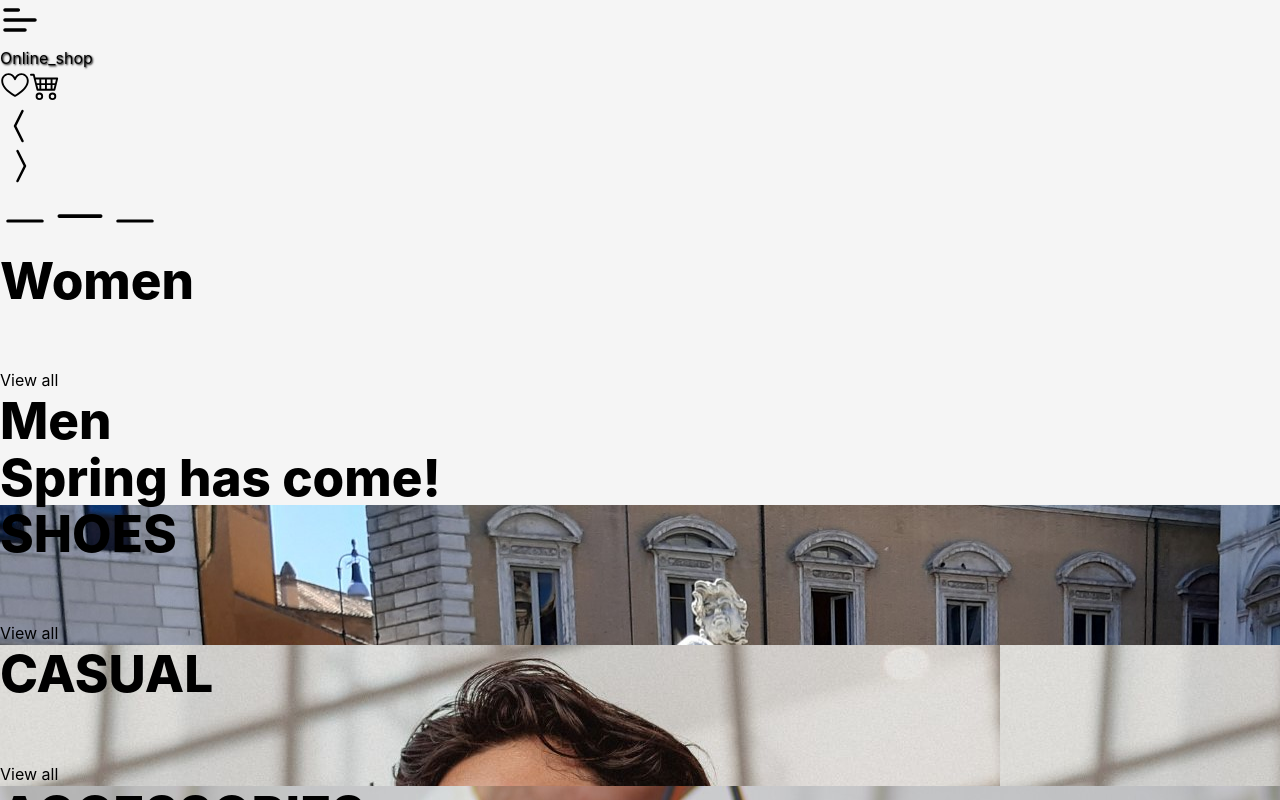
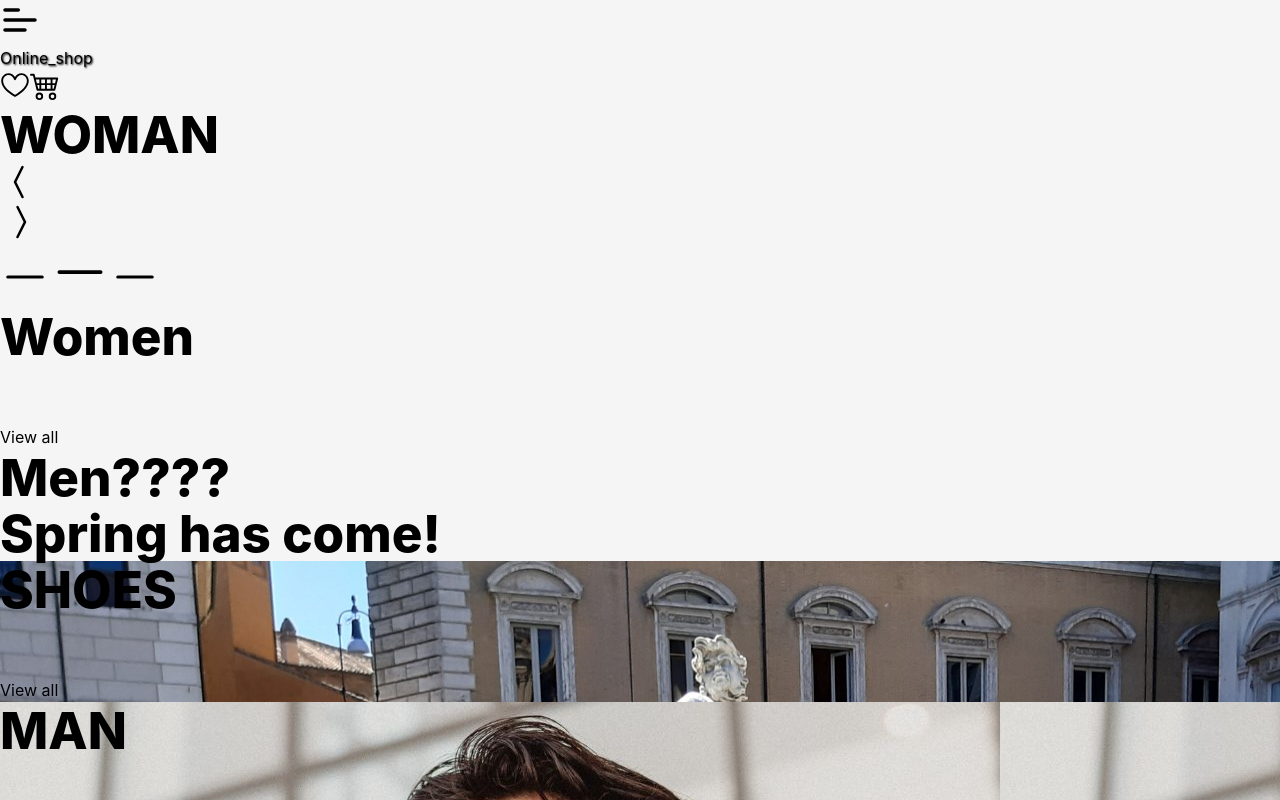
Before and after one commit to wanghaisheng/a-Online_shop-hub, a React (Vite) app: page / in a window 1280 px wide. Shown: the top 800 px of the page. Built offline with nearby package versions, Linux system fonts and the light colour scheme.

Commit message:
adding last product category to the store

```diff
--- /dev/null
+++ b/src/QueryFetched/QueryFetchedMen.tsx
@@ -0,0 +1,41 @@
+import { useQuery } from "@tanstack/react-query";
+import { fetchMen } from "../URLsForFetching/UrlsFetching";
+import { Link } from "react-router-dom";
+
+type MenType = {
+  id: number;
+  description: string;
+  image: string;
+  title: string;
+  price: number;
+  category: string;
+};
+
+function QueryFetchedMen() {
+
+  const fetchedMen = useQuery({
+    queryKey: ["men"],
+    queryFn: fetchMen,
+  });
+
+  //console.log(fetchedJewelry);
+
+  if (fetchedMen.isError) {
+    return <h3>{JSON.stringify(fetchedMen.error.message)}</h3>;
+  }
+
+  return (
+    <div>
+      {fetchedMen?.data?.map((item: MenType) => (
+        <div key={item.id}>
+          <Link to={`/product/${item.id}`}>
+            {item.title}
+            <img src={item.image} />
+          </Link>
+        </div>
+      ))}
+    </div>
+  );
+}
+
+export default QueryFetchedMen;
--- a/src/QueryFetched/QueryFetchedWomen.tsx
+++ b/src/QueryFetched/QueryFetchedWomen.tsx
@@ -1,5 +1,6 @@
 import { useQuery } from "@tanstack/react-query";
 import { fetchWomen } from "../URLsForFetching/UrlsFetching";
+import { Link } from "react-router-dom";
 
 type WomenType = {
   id: number;
@@ -19,19 +20,21 @@ function QueryFetchedWomen() {
 
   if (isLoading) {
     return <h3>Loading women's clothing...</h3>;
-  };
+  }
 
   if (isError) {
     return <h3>{error?.message}</h3>;
-  };
+  }
 
   return (
     <div>
       <h1>women's clothing</h1>
       {data?.map((item: WomenType) => (
         <div key={item.id}>
-          {item.title}
-          <img src={item.image} />
+          <Link to={`/product/${item.id}`}>
+            {item.title}
+            <img src={item.image} />
+          </Link>
         </div>
       ))}
     </div>
--- a/src/URLsForFetching/UrlsFetching.tsx
+++ b/src/URLsForFetching/UrlsFetching.tsx
@@ -1,3 +1,5 @@
+//All categories that our store has are listed here
+
 //fetching jewelry
 export const fetchJewelry = async () => {
   const response = await fetch(
@@ -25,3 +27,17 @@ export const fetchWomen = async () => {
   //console.log(womenData);
   return womenData;
 };
+
+//fetching men's clothing
+export const fetchMen = async () => {
+  const response = await fetch(
+    "https://fakestoreapi.com/products/category/men's clothing",
+  );
+  if (!response.ok) {
+    //console.log(Error);
+    throw new Error(response.statusText);
+  }
+  const menData = await response.json();
+  //console.log(menData);
+  return menData;
+};
--- a/src/components/BarNavigation/BarNavigation.tsx
+++ b/src/components/BarNavigation/BarNavigation.tsx
@@ -1,4 +1,3 @@
-//import React from 'react'
 import { CgMenuLeft } from "react-icons/cg";
 import { GoHeart } from "react-icons/go";
 //import { GoHeartFill } from "react-icons/go";  <GoHeartFill />;
@@ -11,7 +10,8 @@ function BarNavigation() {
     <header className=" fixed top-0 z-10 flex h-16 w-full ">
       <nav className="flex h-full w-full items-center justify-between p-2">
         <div className="flex">
-          <TransparentBtnNavigation link="/clothing">
+          {/* MENU */}
+          <TransparentBtnNavigation link="/">
             <CgMenuLeft size={40} title="Menu" className=" text-white drop-shadow-md" />
           </TransparentBtnNavigation>
           <Logo />
--- a/src/components/HomeTiles/HomeTiles.tsx
+++ b/src/components/HomeTiles/HomeTiles.tsx
@@ -24,7 +24,7 @@ function HomeTiles() {
             backgroundImage: `url(${kf1})`,
           }}
         >
-          <NavLinksHome title="CASUAL" link="/clothing/women" />
+          <NavLinksHome title="MAN" link="/clothing/men" />
         </div>
       </article>
       <article className="grid grid-cols-1 lg:grid-cols-2">
@@ -35,7 +35,7 @@ function HomeTiles() {
             backgroundImage: `url(${kf4})`,
           }}
         >
-          <NavLinksHome title="ACCESSORIES" link="/clothing/women" />
+          <NavLinksHome title="ACCESSORIES" link="/clothing/jewelry" />
         </div>
         {/* bottom rught tile */}
         <div
--- a/src/components/ui/Main Carousel/MainCarousel.tsx
+++ b/src/components/ui/Main Carousel/MainCarousel.tsx
@@ -10,7 +10,7 @@ import {
 
 const images = [
   { image: mc1, title: "Glamor and Chic" },
-  { image: mc2, title: "" },
+  { image: mc2, title: "WOMAN" },
   { image: mc3, title: "Dolce Vita" },
 ];
 
--- a/src/components/ui/NavLinksHome/NavLinksHome.tsx
+++ b/src/components/ui/NavLinksHome/NavLinksHome.tsx
@@ -1,9 +1,9 @@
 import { NavLink } from "react-router-dom";
 
-
+//here must be all categories our store have to navlink them anr for routing
 type NavLinksHomeProps = {
   title: string;
-  link: "/clothing/women" | "/clothing/jewelry";
+  link: "/clothing/women" | "/clothing/jewelry" | "/clothing/men";
 };
 
 function NavLinksHome({ title, link }: NavLinksHomeProps) {
--- a/src/pages/Clothing/Clothing.tsx
+++ b/src/pages/Clothing/Clothing.tsx
@@ -1,5 +1,6 @@
 import BarNavigation from "../../components/BarNavigation/BarNavigation";
 import QueryFetchedJewelry from "../../QueryFetched/QueryFetchedJewelry";
+import QueryFetchedMen from "../../QueryFetched/QueryFetchedMen";
 import QueryFetchedWomen from "../../QueryFetched/QueryFetchedWomen";
 import { useParams } from "react-router-dom";
 
@@ -17,9 +18,13 @@ function Clothing() {
   const categoryComponents: CategoryComponents = {
     women: QueryFetchedWomen,
     jewelry: QueryFetchedJewelry,
+    men: QueryFetchedMen,
   };
 
   const ComponentToRender = category ? categoryComponents[category] || null : null;
+
+
+  //dorobić komponent zwracany w razie błędu w return patrz niżej zamiast null
 
 
   return (
--- a/src/pages/Home/Home.tsx
+++ b/src/pages/Home/Home.tsx
@@ -1,14 +1,15 @@
 // import styles from "./home.module.css";
 import MainCarousel from "../../components/ui/Main Carousel/MainCarousel";
 import HomeTiles from "../../components/HomeTiles/HomeTiles";
+import HomeNewsletter from "../../components/HomeNewsletter/HomeNewsletter";
+import Footer from "../../components/Footer/Footer";
+import NavLinksHome from "../../components/ui/NavLinksHome/NavLinksHome";
+import BarNavigation from "../../components/BarNavigation/BarNavigation";
+//imported photos
 import manSolo from "../../assets/mansolo.jpg";
 import imgMix from "../../assets/secMix.jpg";
 import spring from "../../assets/spring.jpg";
 import springMobile from "../../assets/springmobile.jpg";
-import HomeNewsletter from "../../components/HomeNewsletter/HomeNewsletter";
-import Footer from "../../components/Footer/Footer";
-import NavLinksHome from "../../components/ui/NavLinksHome/NavLinksHome";
-import BarNavigation from "../../components/BarNavigation/BarNavigation";
 
 
 function Home() {
@@ -31,9 +32,9 @@ function Home() {
             backgroundImage: `url(${imgMix})`,
           }}
         ></div>
-        <NavLinksHome title={"Women"} link={"/"} />
-        <h1 className="absolute bottom-4 right-0 p-20 text-5xl font-extrabold">
-          Men
+        <NavLinksHome title="Women" link="/clothing/women" />
+        <h1 className="absolute bottom-4 right-0 p-20 text-5xl font-extrabold text-white">
+          Men????
         </h1>
       </section>
 
--- a/src/pages/Product/Product.tsx
+++ b/src/pages/Product/Product.tsx
@@ -7,6 +7,7 @@ function Product() {
 
   const singleProduct = product ? product : "1";
 
+  //calling custom hook useFetchingProduct and forwarding string with specific product id from link props from QueryFetchedMen and so on...
   const { data, isError, error } = useFetchingProduct(singleProduct);
 
   if (isError) {
```
